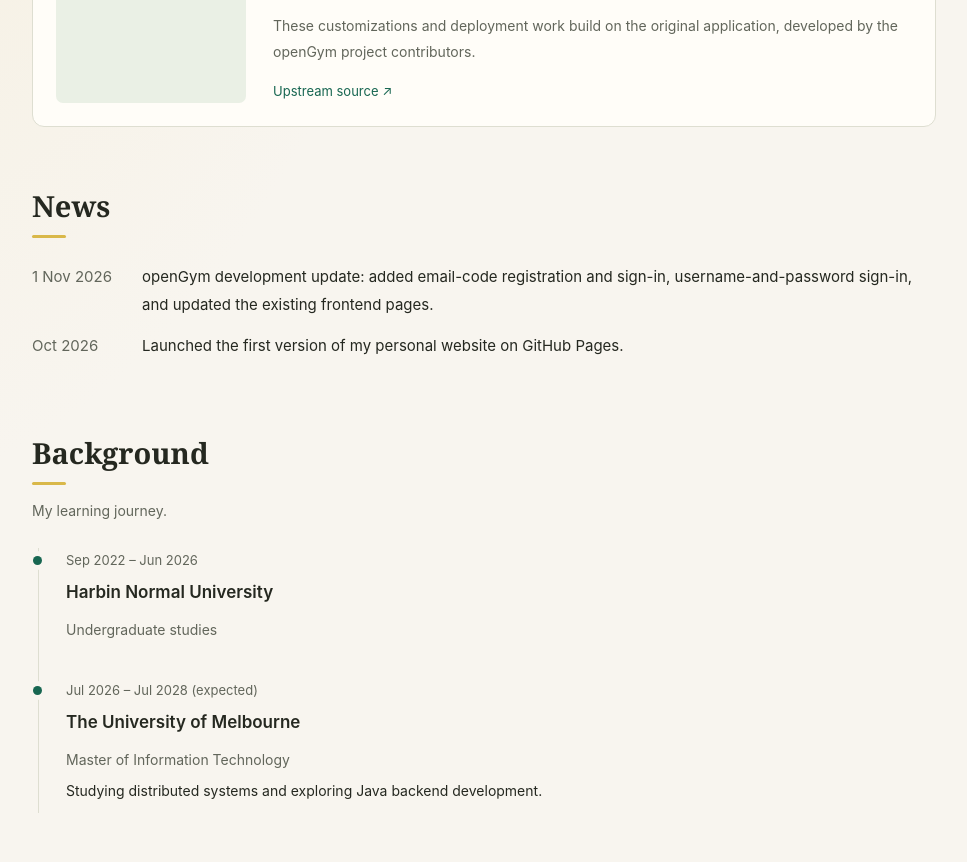
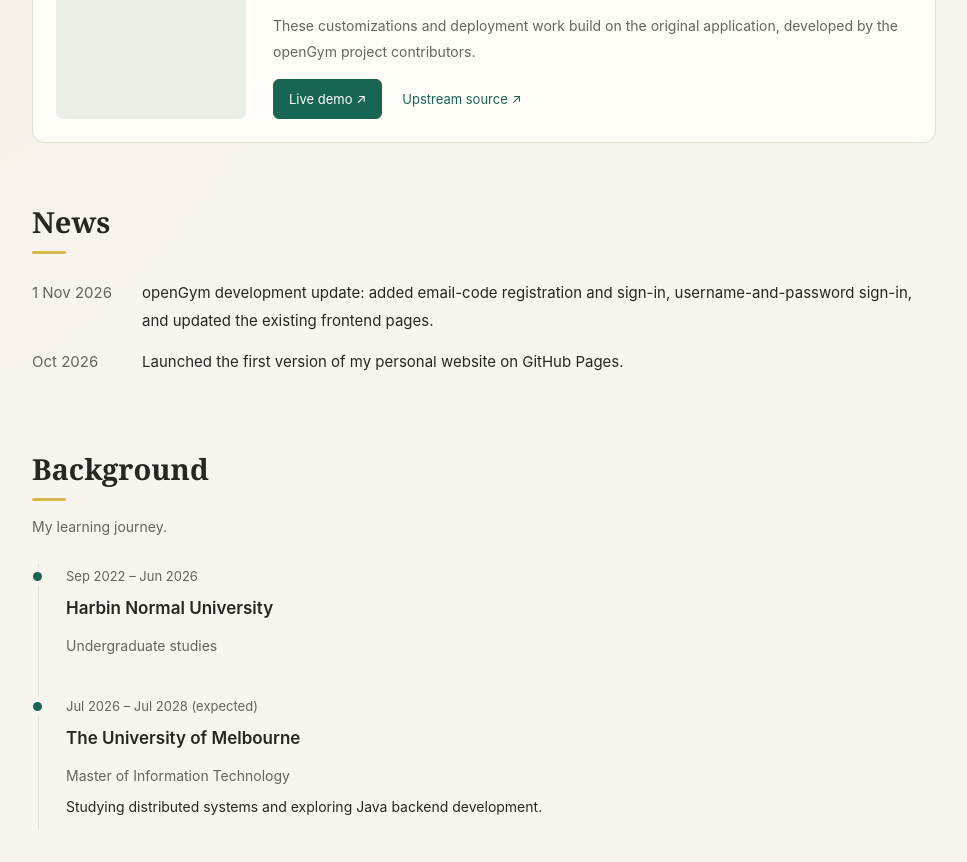
Before and after one commit to Ray-mingyu/ray-mingyu.github.io, a plain HTML site: page index.html in a window 1280 px wide. Shown: the part 1051-1913 px from the top of the page, without its empty margins (156-1123 px from the left). Drawn offline with Linux system fonts and the light colour scheme.

Commit message:
Add openGym live demo button

```diff
--- a/index.html
+++ b/index.html
@@ -383,7 +383,19 @@
       flex-wrap: wrap;
       gap: 10px 20px;
       font-size: 13px;
+      align-items: center;
     }
+
+    .project-demo {
+      display: inline-block;
+      padding: 7px 15px;
+      border: 1px solid var(--green);
+      border-radius: 6px;
+      background: var(--green);
+      color: white;
+    }
+
+    .project-demo:hover { opacity: 0.9; }
 
     /* Background: add one timeline item for each stage of education. */
     .section-note {
@@ -719,6 +731,7 @@
           </p>
 
           <div class="project-links">
+            <a class="project-demo" href="https://gym.lumingyu.top/" target="_blank" rel="noopener noreferrer" data-zh="在线体验 ↗">Live demo ↗</a>
             <a href="https://github.com/DuarteSantos8/openGym" data-zh="原项目源码 ↗">
               Upstream source ↗
             </a>
```
